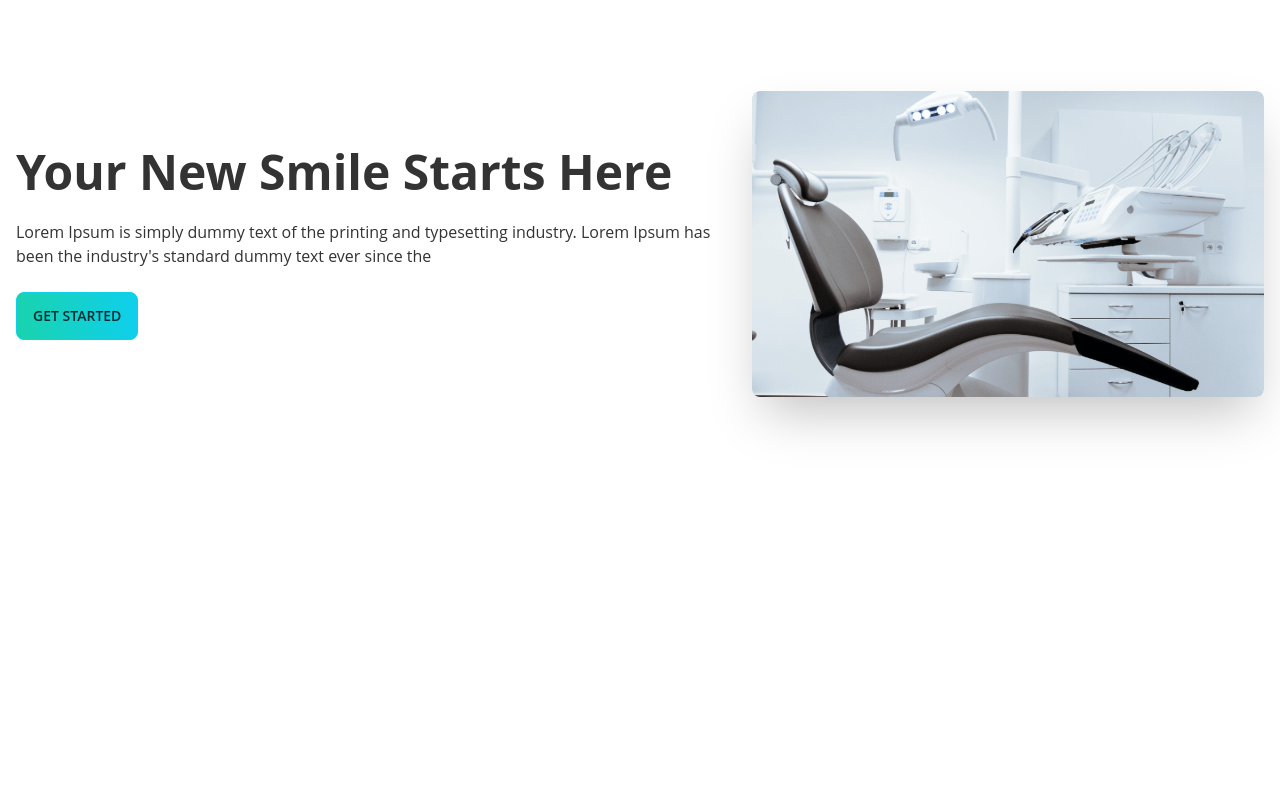
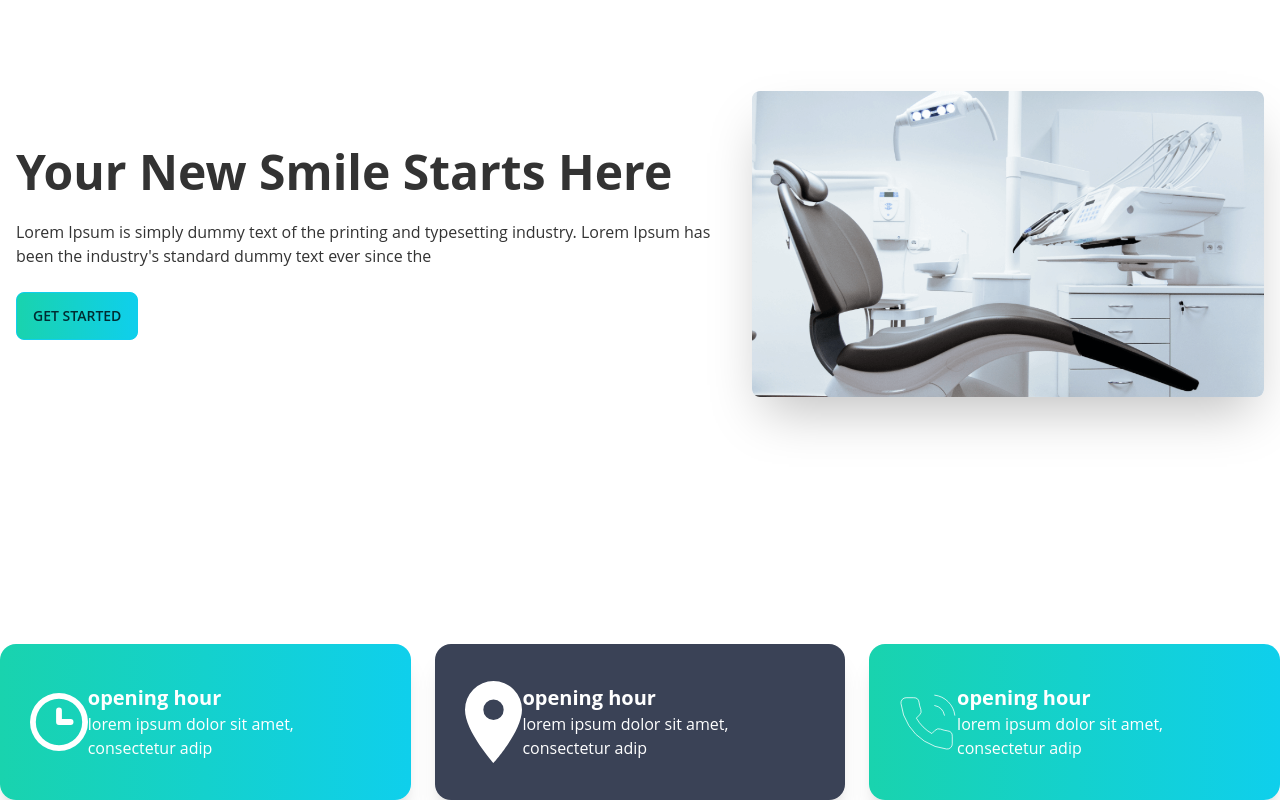
Before and after one commit to samiulbasirfahim/Doctros-portal-client, a React (Create React App) app: page / in a window 1280 px wide. Shown: the part 220-1020 px from the top of the page. Before the commit the page ends 864 px from the top, so only its background shows below. Built offline with nearby package versions, Linux system fonts and the light colour scheme.

Commit message:
banner car done

```diff
--- a/src/App.js
+++ b/src/App.js
@@ -1,5 +1,5 @@
 import { Route, Routes } from "react-router-dom"
-import Home from "./Pages/Home"
+import Home from "./Pages/Home/Home"
 import Navbar from "./Shared/Navbar"
 
 function App() {
--- a/src/Pages/Home.js
+++ /dev/null
@@ -1,12 +0,0 @@
-import React from "react"
-import Banner from "../Shared/Banner"
-
-const Home = () => {
-	return (
-		<section>
-			<Banner />
-		</section>
-	)
-}
-
-export default Home
--- a/src/Shared/Banner.js
+++ b/src/Pages/Home/Banner.js
@@ -1,6 +1,6 @@
 import React from "react"
-import chair from "../assets/images/chair.png"
-import ButtonPrimary from "../Components/ButtonPrimary"
+import chair from "../../assets/images/chair.png"
+import ButtonPrimary from "../../Components/ButtonPrimary"
 
 const Banner = () => {
 	return (
@@ -9,7 +9,8 @@ const Banner = () => {
 				<div class="hero-content flex-col lg:flex-row-reverse">
 					<img
 						src={chair}
-						class="lg:max-w-lg rounded-lg shadow-2xl"
+
+						class={`lg:max-w-lg rounded-lg shadow-2xl`}
 						alt=""
 					/>
 					<div>
--- /dev/null
+++ b/src/Pages/Home/BannerCard.js
@@ -0,0 +1,23 @@
+import React from "react"
+
+const BannerCard = ({ img, title, description, bg }) => {
+	console.log(img)
+	return (
+		<div
+			class={
+				"flex flex-col lg:flex-row justify-center py-4 lg:justify-between items-center rounded-2xl lg:px-[30px] text-white shadow-xl  " +
+				bg
+			}
+		>
+			<figure>
+				<img className="lg:w-[66px] w-[30px]" src={img} alt="Movie" />
+			</figure>
+			<div class="py-2 lg:py-6">
+				<h2 class="font-bold text-xl">{title}</h2>
+				<p>{description}</p>
+			</div>
+		</div>
+	)
+}
+
+export default BannerCard
--- /dev/null
+++ b/src/Pages/Home/Home.js
@@ -0,0 +1,36 @@
+import React from "react"
+import Banner from "./Banner"
+import BannerCard from "./BannerCard"
+import clock from "../../assets/icons/clock.svg"
+import marker from "../../assets/icons/marker.svg"
+import phone from "../../assets/icons/phone.svg"
+
+const Home = () => {
+	return (
+		<section className="container mx-auto">
+			<Banner />
+			<div className="grid grid-cols-1 lg:grid-cols-3 gap-6">
+				<BannerCard
+					img={clock}
+					title="opening hour"
+					description="lorem ipsum dolor sit amet, consectetur adip"
+					bg="bg-gradient-to-l from-primary to-secondary"
+				></BannerCard>
+				<BannerCard
+					img={marker}
+					title="opening hour"
+					description="lorem ipsum dolor sit amet, consectetur adip"
+					bg="bg-accent"
+				></BannerCard>
+				<BannerCard
+					img={phone}
+					title="opening hour"
+					description="lorem ipsum dolor sit amet, consectetur adip"
+					bg="bg-gradient-to-l from-primary to-secondary"
+				></BannerCard>
+			</div>
+		</section>
+	)
+}
+
+export default Home
```
